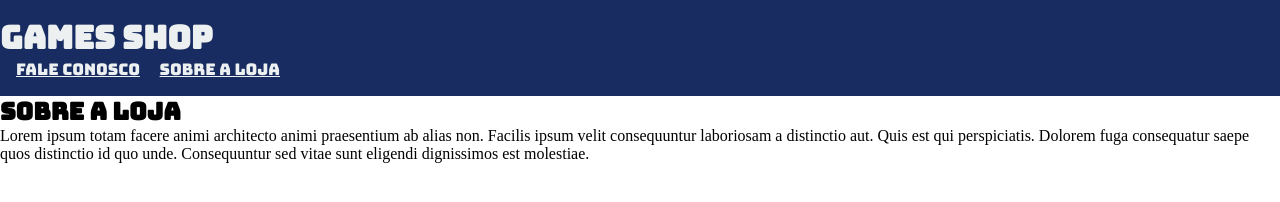
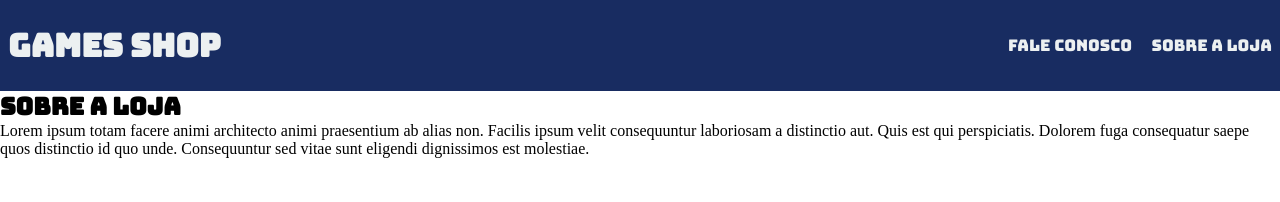
Before and after one commit to kaycke-nizer/Tarefa-EBAC-5-Projeto-1, a plain HTML site: page index.html in a window 1280 px wide. Drawn offline with Linux system fonts and the light colour scheme.

Commit message:
Cabeçalho semi finalizado
Cabeçalho ficou com mais ou menos igual o do professor.

```diff
--- a/style.css
+++ b/style.css
@@ -13,7 +13,7 @@ header {
     font-family: 'Bungee', sans-serif;
     color: #ECF0F1;
 
-    padding: 16px 0;
+    padding: 24px 8px;
 
     background-color: #182C61;
 }
@@ -25,6 +25,7 @@ header nav li{
 
 header nav li a{
     color:#ECF0F1;
+    text-decoration: none;
 }
 
 h2 {
@@ -36,3 +37,9 @@ h2 {
     width: 100%;
     margin: 0 auto;
 }
+
+header .container {
+    display: flex;
+    align-items: center;
+    justify-content: space-between;
+}
```
